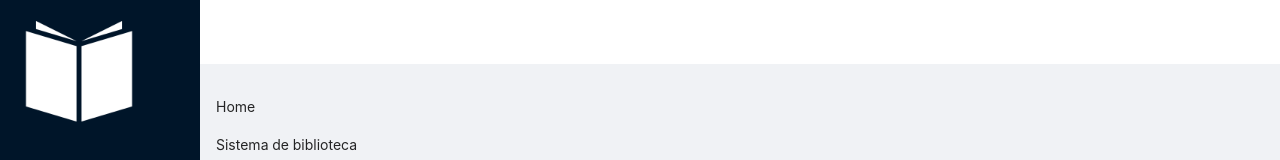
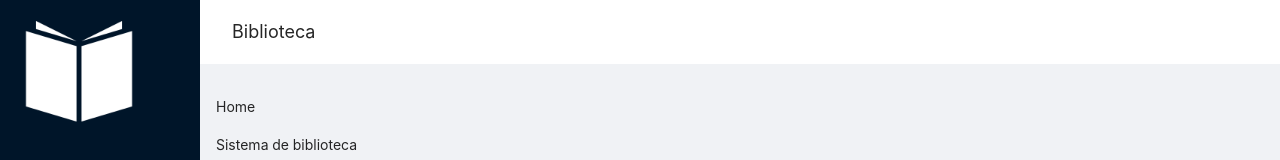
Before and after one commit to paulo9mv/biblioteca-frontend, a React (Create React App) app: page / in a window 1280 px wide. Shown: the top 160 px of the page. Built offline with nearby package versions, Linux system fonts and the light colour scheme.

Commit message:
Adiciona Header

```diff
--- a/src/screens/Main.tsx
+++ b/src/screens/Main.tsx
@@ -74,7 +74,7 @@ export default class Main extends React.Component {
           </Menu>
         </Sider>
         <Layout className="site-layout">
-          <Header className="site-layout-background" style={{ padding: 0 }} />
+          <Header className="site-layout-background" style={{ paddingLeft: 32, fontSize: 18 }}>Biblioteca</Header>
           <Content style={{ margin: '16px 16px' }}>
             <Col span={16}>
               {this.props.children}
```
Also changed, not shown: 2 other files (tests, documents, lock files or other folders).
